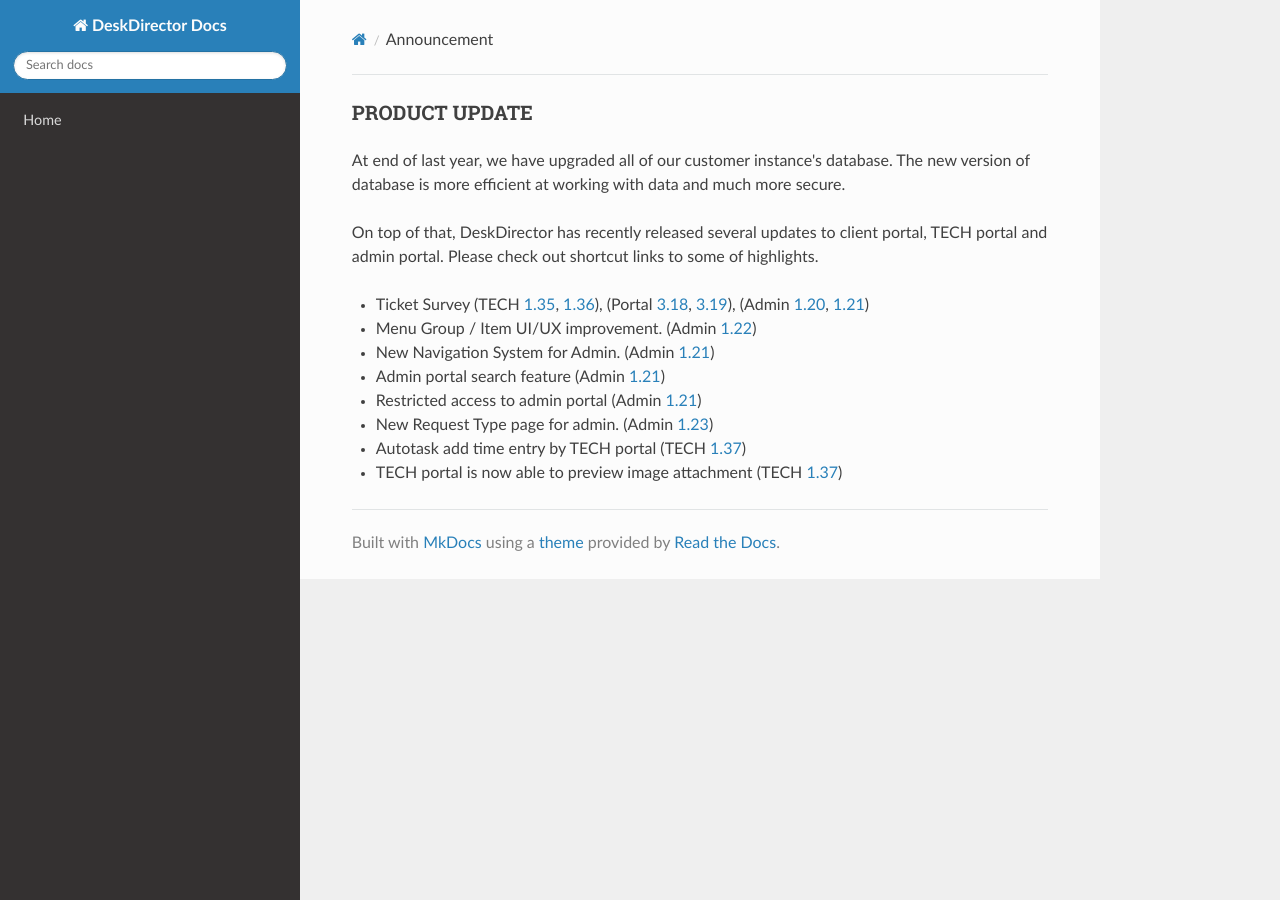
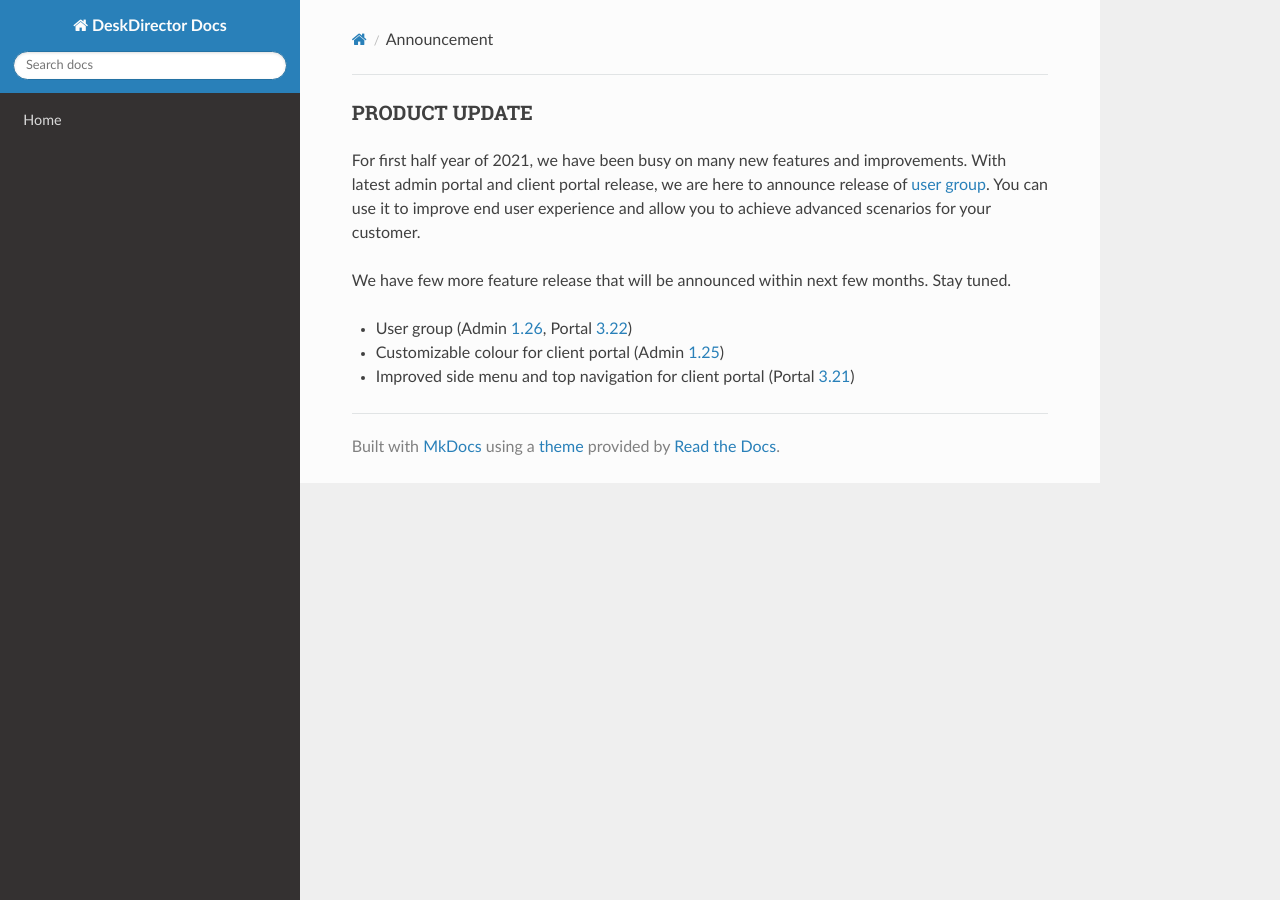
Before and after one commit to DeskDirector/docs, an MkDocs documentation site: the page built from docs/_contents/admin/home/announcement.md, in a window 1280 px wide. Built offline with MkDocs 1.6.1, drawn with Linux system fonts in a browser that asks for light colours; nearby versions of some CDN libraries; old or Windows-style settings are respelled for this version of MkDocs.

Commit message:
Update announcement.md

```diff
--- a/docs/_contents/admin/home/announcement.md
+++ b/docs/_contents/admin/home/announcement.md
@@ -1,14 +1,9 @@
 ### PRODUCT UPDATE
 
-At end of last year, we have upgraded all of our customer instance's database. The new version of database is more efficient at working with data and much more secure.
+For first half year of 2021, we have been busy on many new features and improvements. With latest admin portal and client portal release, we are here to announce release of [user group](https://help.deskdirector.com/article/bxd7i1kkw3). You can use it to improve end user experience and allow you to achieve advanced scenarios for your customer.
 
-On top of that, DeskDirector has recently released several updates to client portal, TECH portal and admin portal. Please check out shortcut links to some of highlights.
+We have few more feature release that will be announced within next few months. Stay tuned.
 
-* Ticket Survey (TECH [1.35](/configs/release-notes/tech/v1.35), [1.36](/configs/release-notes/tech/v1.36)), (Portal [3.18](/configs/release-notes/portal/v3.18), [3.19](/configs/release-notes/portal/v3.19)), (Admin [1.20](/configs/release-notes/admin/v1.20.1), [1.21](/configs/release-notes/admin/v1.21.1))
-* Menu Group / Item UI/UX improvement. (Admin [1.22](/configs/release-notes/admin/v1.22.1))
-* New Navigation System for Admin. (Admin [1.21](/configs/release-notes/admin/v1.21.1))
-* Admin portal search feature (Admin [1.21](/configs/release-notes/admin/v1.21.1))
-* Restricted access to admin portal (Admin [1.21](/configs/release-notes/admin/v1.21.1))
-* New Request Type page for admin. (Admin [1.23](/configs/release-notes/admin/v1.23.1))
-* Autotask add time entry by TECH portal (TECH [1.37](/configs/release-notes/tech/v1.37))
-* TECH portal is now able to preview image attachment (TECH [1.37](/configs/release-notes/tech/v1.37))
+* User group (Admin [1.26](/configs/release-notes/admin/v1.26.1), Portal [3.22](/configs/release-notes/portal/v3.22))
+* Customizable colour for client portal (Admin [1.25](/configs/release-notes/admin/v1.25.1))
+* Improved side menu and top navigation for client portal (Portal [3.21](/configs/release-notes/portal/v3.21))
```
